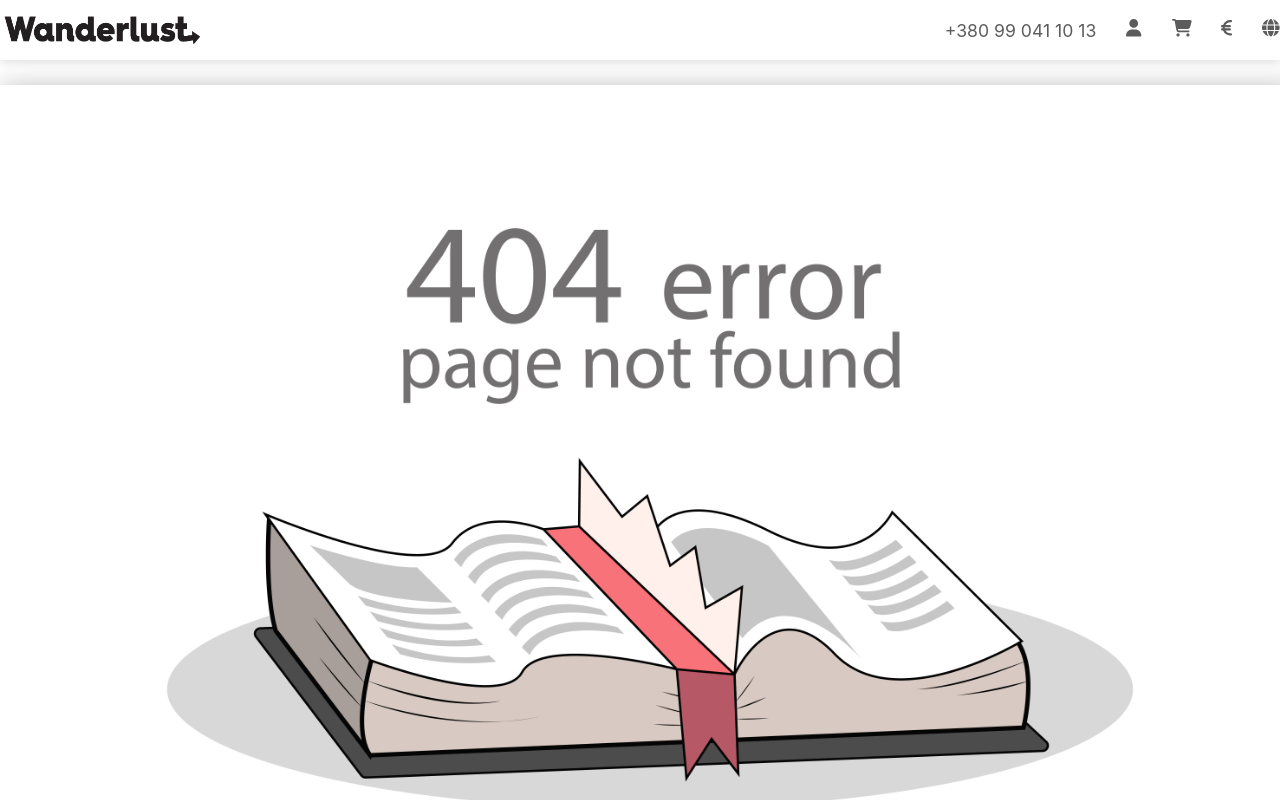
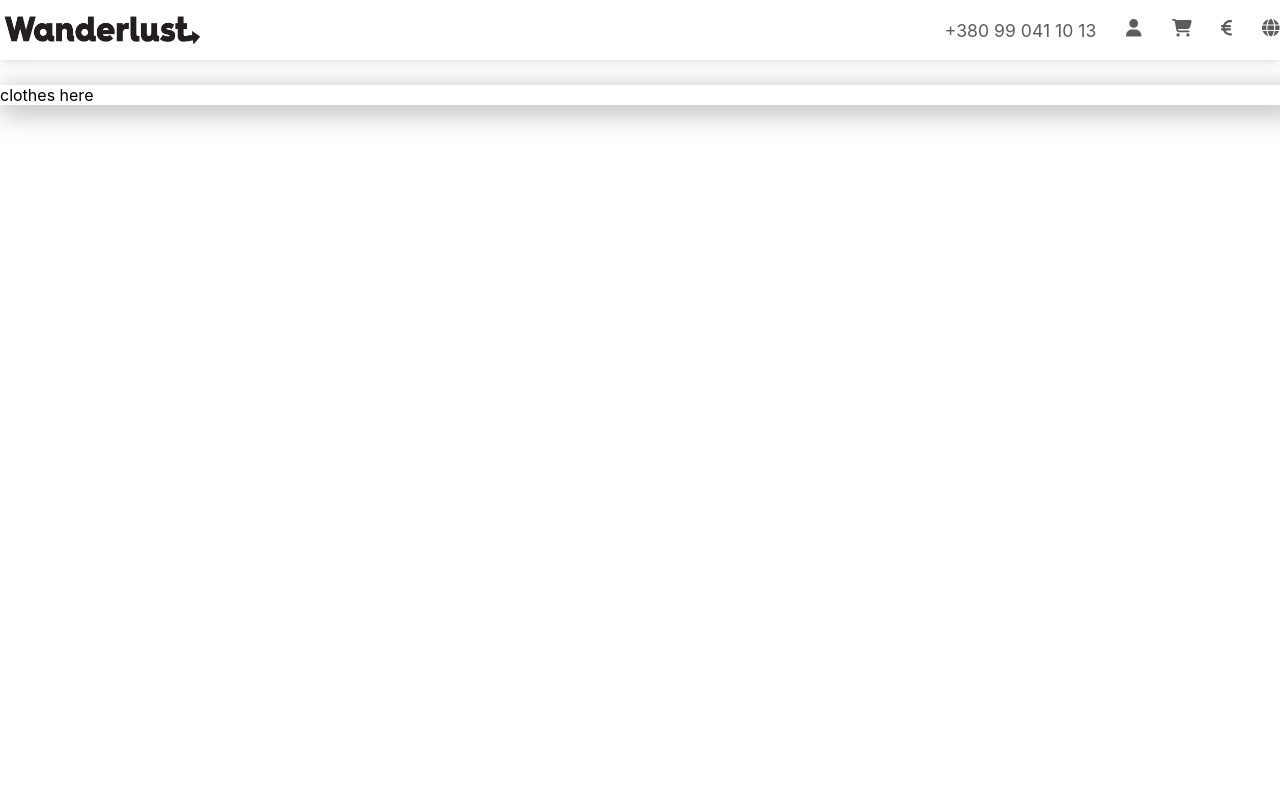
Before and after one commit to RomanKozlovsky/internet-shop, a React (Create React App) app: page /clothes in a window 1280 px wide. Shown: the top 800 px of the page. Built offline with nearby package versions, Linux system fonts and the light colour scheme.

Commit message:
add Link to clother page

```diff
--- a/src/App.js
+++ b/src/App.js
@@ -3,6 +3,7 @@ import { Route, Routes } from "react-router-dom";
 import Layout from "./components/Layout/Layout";
 import Home from "./pages/Home";
 import NotFound from "./pages/NotFound";
+import Clothes from "./pages/Clothes";
 
 export default function App() {
   return (
@@ -10,6 +11,7 @@ export default function App() {
       <Routes>
         <Route path="/" element={<Layout />}>
           <Route path="" element={<Home />} />
+          <Route path="clothes" element={<Clothes />} />
           <Route path="*" element={<NotFound />} />
         </Route>
       </Routes>
--- a/src/components/Header/Header.jsx
+++ b/src/components/Header/Header.jsx
@@ -2,6 +2,7 @@ import style from "./Header.module.css";
 import header_logo from "../../assets/img/logo-header.png";
 import { FontAwesomeIcon } from "@fortawesome/react-fontawesome";
 import { faUser, faCartShopping, faEuroSign, faGlobe } from "@fortawesome/free-solid-svg-icons";
+import { Link } from "react-router-dom";
 
 export default function Header() {
   return (
@@ -9,7 +10,9 @@ export default function Header() {
       <div className={style.header_body}>
         <div className={style.header_items}>
           <div className={style.left_item}>
-            <img src={header_logo} alt="wanderlust_logo" />
+            <Link to="/">
+              <img src={header_logo} alt="wanderlust_logo" />
+            </Link>
           </div>
           <div className={style.right_items}>
             <ul>
--- /dev/null
+++ b/src/pages/Clothes.jsx
@@ -0,0 +1,6 @@
+import style from "./Clothes.module.css";
+import React from "react";
+
+export default function Clothes() {
+  return <div className={style.clothes_wrapper}>clothes here</div>;
+}
--- /dev/null
+++ b/src/pages/Clothes.module.css
@@ -0,0 +1,7 @@
+.clothes_wrapper {
+  margin-top: 25px;
+  width: 1300px;
+  margin-left: auto;
+  margin-right: auto;
+  box-shadow: 0px 6px 29px 0px rgba(0, 0, 0, 0.35);
+}
--- a/src/pages/Home.jsx
+++ b/src/pages/Home.jsx
@@ -1,5 +1,6 @@
 import style from "./Home.module.css";
 import banner from "../assets/img/banner.png";
+import { Link } from "react-router-dom";
 
 export default function Home() {
   return (
@@ -7,15 +8,15 @@ export default function Home() {
       <div className={style.home_wrapper}>
         <img className={style.banner_home} src={banner} alt="banner_wanderlust" />
         <div className={style.categories}>
-          <div className={style.categories_item_clothes}>
+          <Link className={style.categories_item_clothes} to="clothes">
             <p>CLOTHES</p>
-          </div>
-          <div className={style.categories_item_libkos}>
+          </Link>
+          <Link className={style.categories_item_libkos} to="libkos">
             <p>LIBKOS</p>
-          </div>
-          <div className={style.categories_item_other}>
+          </Link>
+          <Link className={style.categories_item_other} to="*">
             <p>OTHERS</p>
-          </div>
+          </Link>
         </div>
       </div>
     </>
--- a/src/pages/Home.module.css
+++ b/src/pages/Home.module.css
@@ -15,6 +15,10 @@
   display: flex;
   justify-content: space-around;
   padding: 30px 0 30px 0;
+}
+
+.categories a {
+  text-decoration: none;
 }
 
 .categories_item_clothes {
```
